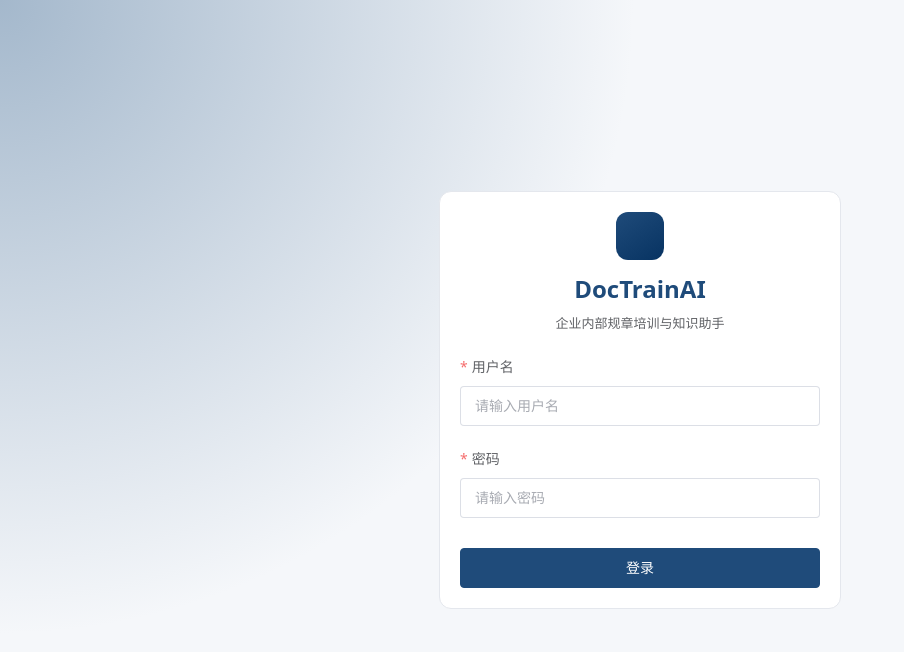
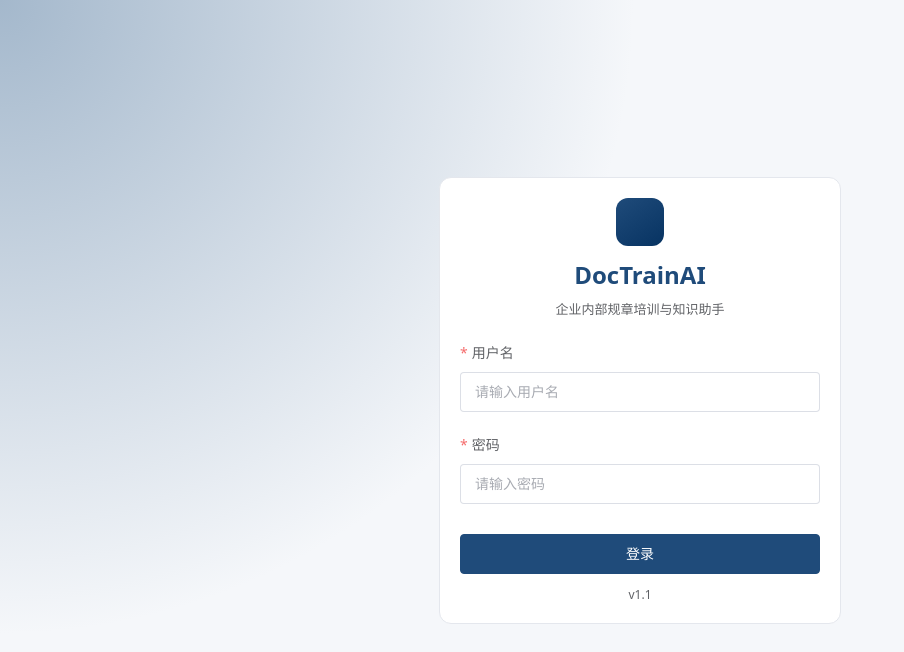
Before and after one commit to lin-neymar/DocTrainAI, a Vue app in the folder web/: page /login in a window 1280 px wide. Shown: the top 652 px of the page, without its empty margins (0-904 px from the left). Built offline with nearby package versions, Linux system fonts and the light colour scheme; no server answers.

Commit message:
feat(web): 登录页加 v1.1 版本标识（回滚演练对比锚点）

```diff
--- a/web/src/views/system/LoginView.vue
+++ b/web/src/views/system/LoginView.vue
@@ -101,6 +101,7 @@ onMounted(() => {
           登录
         </ElButton>
       </ElForm>
+      <div class="version">v1.1</div>
     </ElCard>
   </div>
 </template>
@@ -161,4 +162,11 @@ onMounted(() => {
   width: 100%;
   margin-top: 8px;
 }
+
+.version {
+  margin-top: 12px;
+  text-align: center;
+  font-size: 12px;
+  color: var(--dt-text-secondary);
+}
 </style>
```
